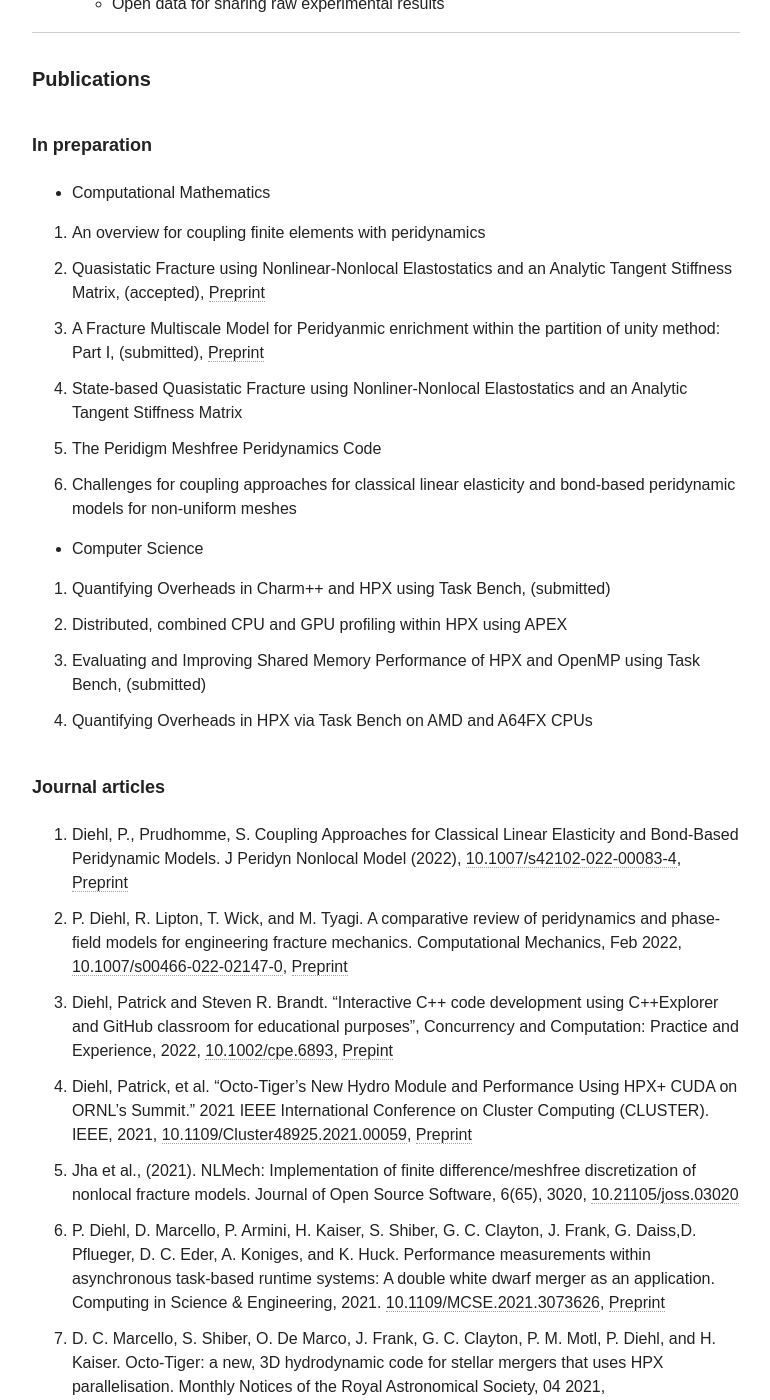
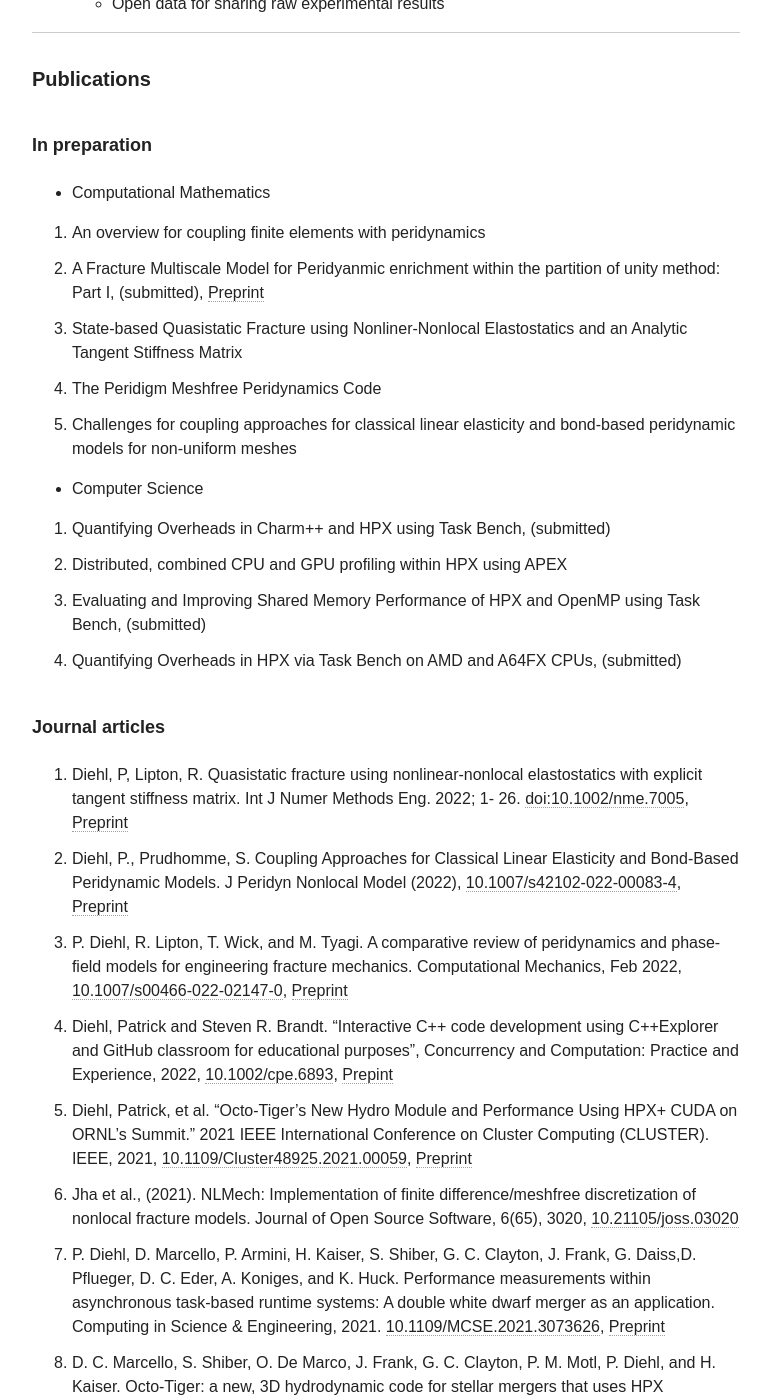
Before and after one commit to diehlpk/diehlpk.github.io, a Jekyll site: the page built from cv/index.md, in a window 1280 px wide and 1400 px high, scrolled down 2409 px. Shown: the whole window, without its empty margins (254-1024 px from the left). Built offline with Jekyll 4.4.1, drawn with Linux system fonts in a browser that asks for light colours; nearby versions of some CDN libraries; some web fonts are replaced.

Commit message:
Update CV

```diff
--- a/cv/index.md
+++ b/cv/index.md
@@ -83,7 +83,6 @@ Also available as [PDF document]({{ site.url }}/assets/grants.pdf).
 * Computational Mathematics
 
 1. An overview for coupling finite elements with peridynamics
-1. Quasistatic Fracture using Nonlinear-Nonlocal Elastostatics and an Analytic Tangent Stiffness Matrix, (accepted), [Preprint](https://engrxiv.org/3je6b/)
 1. A Fracture Multiscale Model for Peridyanmic enrichment within the partition of unity method: Part I, (submitted), [Preprint](https://arxiv.org/abs/2108.02336)
 1. State-based Quasistatic Fracture using Nonliner-Nonlocal Elastostatics and an Analytic Tangent Stiffness Matrix
 1. The Peridigm Meshfree Peridynamics Code
@@ -94,11 +93,12 @@ Also available as [PDF document]({{ site.url }}/assets/grants.pdf).
 1. Quantifying Overheads in Charm++ and HPX using Task Bench, (submitted)
 1. Distributed, combined CPU and GPU profiling within HPX using APEX
 1. Evaluating and Improving Shared Memory Performance of HPX and OpenMP using Task Bench, (submitted)
-1. Quantifying Overheads in HPX via Task Bench on AMD and A64FX CPUs
+1. Quantifying Overheads in HPX via Task Bench on AMD and A64FX CPUs, (submitted)
 
 
 ###### Journal articles
 
+1. Diehl, P, Lipton, R. Quasistatic fracture using nonlinear-nonlocal elastostatics with explicit tangent stiffness matrix. Int J Numer Methods Eng. 2022; 1- 26. [doi:10.1002/nme.7005](https://doi.org/10.1002/nme.7005), [Preprint](https://engrxiv.org/3je6b/)
 1. Diehl, P., Prudhomme, S. Coupling Approaches for Classical Linear Elasticity and Bond-Based Peridynamic Models. J Peridyn Nonlocal Model (2022), [10.1007/s42102-022-00083-4](https://link.springer.com/article/10.1007/s42102-022-00083-4), [Preprint](https://arxiv.org/abs/2203.09934)
 1. P. Diehl, R. Lipton, T. Wick, and M. Tyagi. A comparative review of peridynamics and phase-field models for engineering fracture mechanics. Computational Mechanics, Feb 2022, [10.1007/s00466-022-02147-0](https://doi.org/10.1007/s00466-022-02147-0), [Preprint](https://engrxiv.org/gty2b/)
 1. Diehl, Patrick and Steven R. Brandt. "Interactive C++ code development using C++Explorer and GitHub classroom for educational purposes", Concurrency and Computation: Practice and Experience, 2022, [10.1002/cpe.6893](https://doi.org/10.1002/cpe.6893), [Prepint](https://edarxiv.org/5te23/)
```
